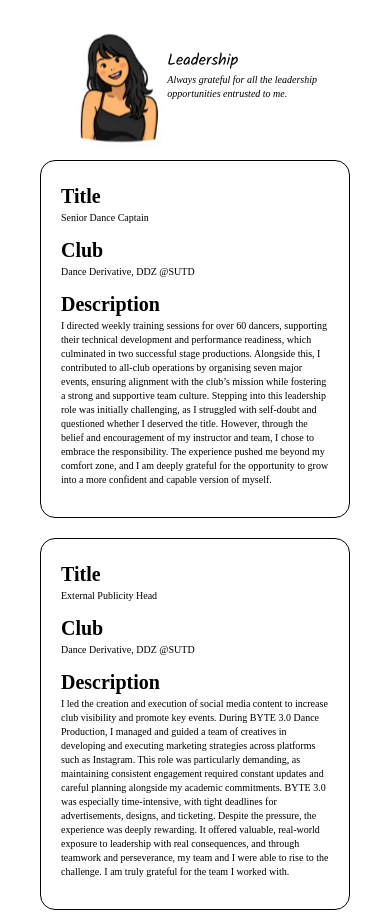
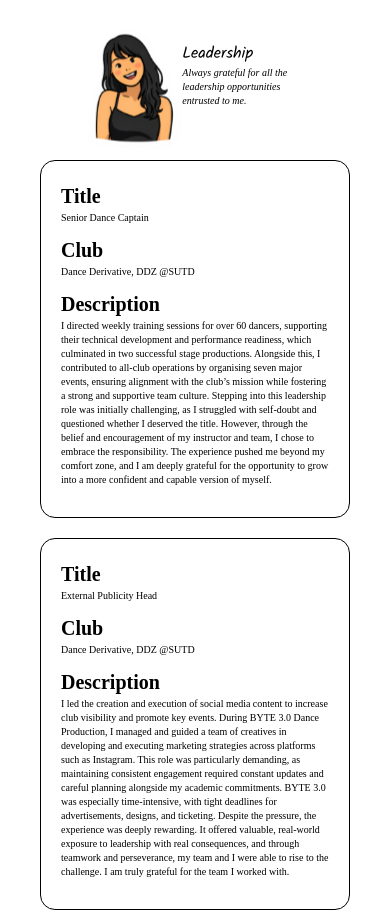
Before and after one commit to leowsimin/leowsimin-portfolio, a React (Vite) app: page /leadership in a window 390 px wide. Shown: the top 912 px of the page. Built offline with nearby package versions, Linux system fonts and the light colour scheme; a web font is replaced by a local one.

Commit message:
Fixed: Work image overlapped

```diff
--- a/src/App.css
+++ b/src/App.css
@@ -391,7 +391,7 @@
 .leadership-header {
   display: flex;
   flex-direction: column;
-  width: 150px;
+  width: 200px;
 
   padding-bottom: 30px;
 }
@@ -490,6 +490,10 @@
     }
 
     .leadership-header {
-        width: 150px;
+        width: 120px;
         }
+
+    .timeline-image-right-gap img {
+        padding-left: 200px;
+    }
 }
```
